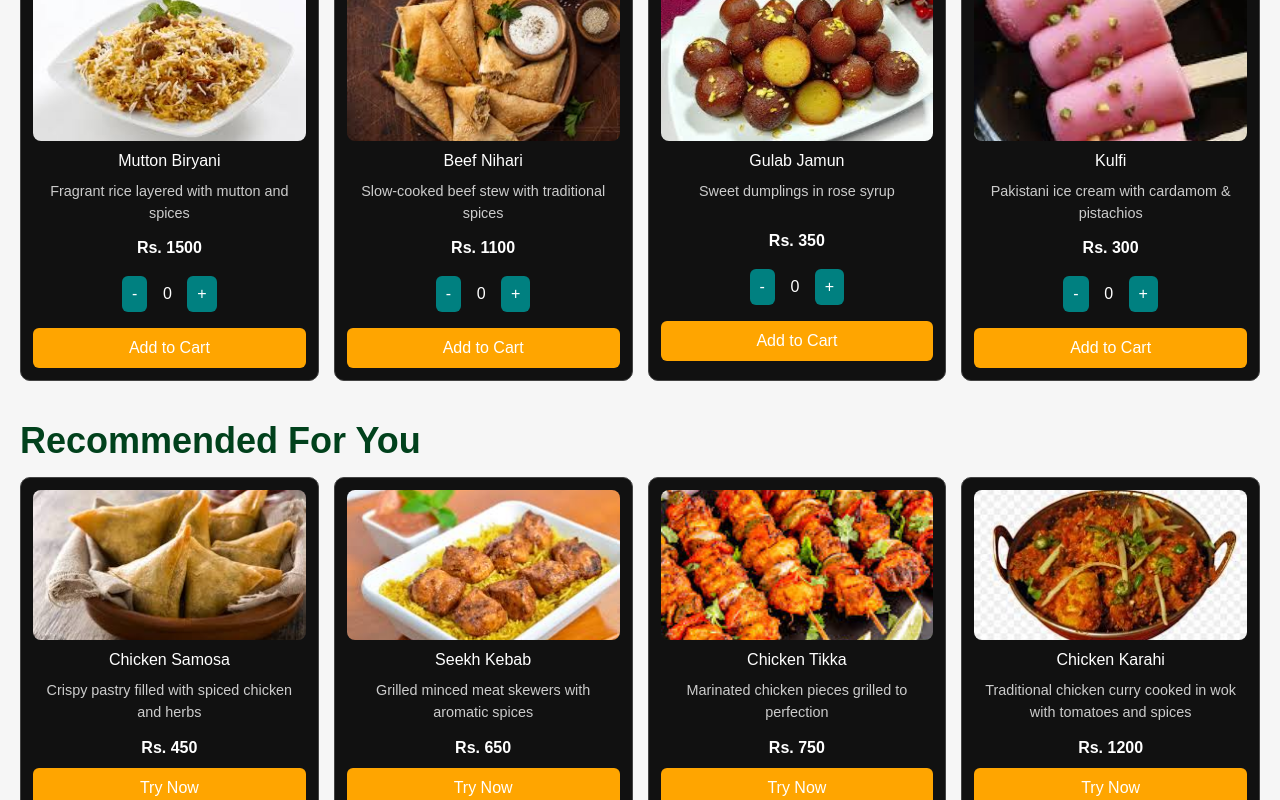
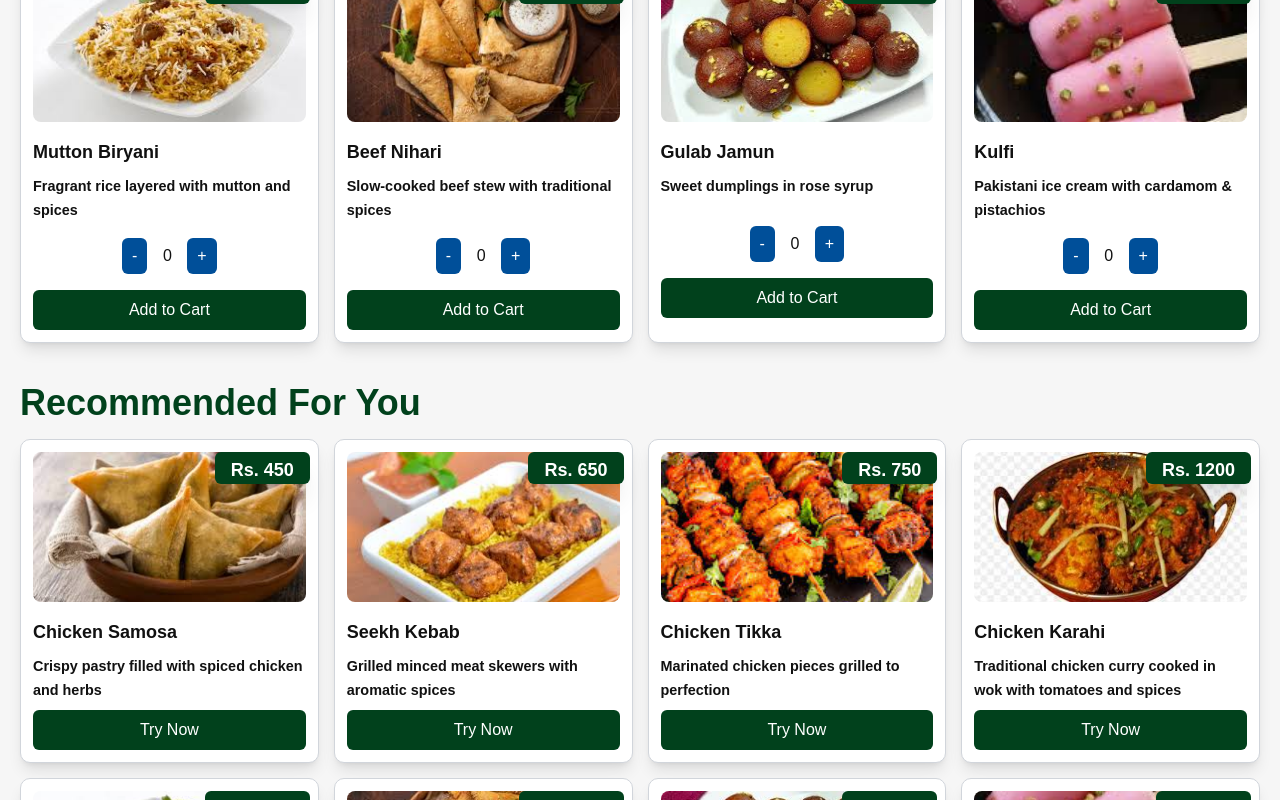
Before and after one commit to Ayeshashabbir01/Restaurant, a React (Create React App) app: page / in a window 1280 px wide. Shown: the part 2320-3120 px from the top of the page. Built offline with nearby package versions, Linux system fonts and the light colour scheme; no server answers.

Commit message:
New Design

```diff
--- a/src/components/OrderItemCard.css
+++ b/src/components/OrderItemCard.css
@@ -1,10 +1,8 @@
 .order-item-card {
-  border: 1px solid #444;
   border-radius: 10px;
   padding: 12px;
   text-align: center;
-  background: #111;
-  color: white;
+  background: white;
   display: flex;
   flex-direction: column;
   gap: 8px;
--- a/src/components/OrderItemCard.jsx
+++ b/src/components/OrderItemCard.jsx
@@ -8,31 +8,41 @@ import "./OrderItemCard.css";
  *  - onAddToCart(item)            // used in main grid Add to Cart
  *  - showControls (bool)          // if false, hide +/-, show Try Now
  */
-export default function OrderItemCard({ item, onQuantityChange, onAddToCart, showControls = true }) {
+export default function OrderItemCard({
+  item,
+  onQuantityChange,
+  onAddToCart,
+  showControls = true,
+}) {
   return (
-    <div className="order-item-card">
+    <div className="order-item-card relative border border-gray-300 shadow-lg">
       <div className="img-wrap">
         <img src={item.image} alt={item.name} className="item-image" />
       </div>
 
-      <h4>{item.name}</h4>
-      <p className="desc">{item.description}</p>
-      <p className="price">Rs. {item.price}</p>
+      <div className="bg-[#01411C] px-4 w-fit absolute right-2 shadow-xl rounded-md ">
+        <p className="price text-lg">Rs. {item.price}</p>
+      </div>
+
+      <h4 className=" !text-[#111] text-start text-lg font-bold mt-2">{item.name}</h4>
+      <p className="desc !text-[#111] text-start text-base font-semibold">
+        {item.description}
+      </p>
 
       {showControls ? (
         <>
           <div className="quantity-controls">
-            <button onClick={() => onQuantityChange(item.id, -1)}>-</button>
-            <span>{item.quantity}</span>
-            <button onClick={() => onQuantityChange(item.id, 1)}>+</button>
+            <button className="!bg-[#004F99] !hover:bg-[#004484]" onClick={() => onQuantityChange(item.id, -1)}>-</button>
+            <span className=" !text-[#111]">{item.quantity}</span>
+            <button className="!bg-[#004F99] !hover:bg-[#004484]" onClick={() => onQuantityChange(item.id, 1)}>+</button>
           </div>
 
-          <button className="add-btn" onClick={() => onAddToCart(item)}>
+          <button className="add-btn !bg-[#01411C] !hover:bg-[#026e2f]" onClick={() => onAddToCart(item)}>
             Add to Cart
           </button>
         </>
       ) : (
-        <button className="try-btn" onClick={() => onAddToCart(item)}>
+        <button className="try-btn !bg-[#01411C] !hover:bg-[#026e2f]" onClick={() => onAddToCart(item)}>
           Try Now
         </button>
       )}
--- a/src/pages/menu/RestaurantsMenu.jsx
+++ b/src/pages/menu/RestaurantsMenu.jsx
@@ -9,10 +9,10 @@ function RestaurantsMenu() {
   const { data } = useGetRestaurantMenusQuery(id, { skip: !id });
 
   return (
-    <div className=" w-full mt-28 p-10">
+    <div className=" w-full pt-28 p-10 !bg-[#F6F6F6]">
       {data?.results?.map((menu) => (
         <div>
-          <h2 className=" text-3xl font-bold text-[#ffcc00]">{menu.name}</h2>
+          <h2 className=" text-3xl font-bold text-[#004F99]">{menu.name}</h2>
           <div className=" mt-10">
             <RestaurantsMenuItems menu={menu?.menu_items} />
           </div>
```
